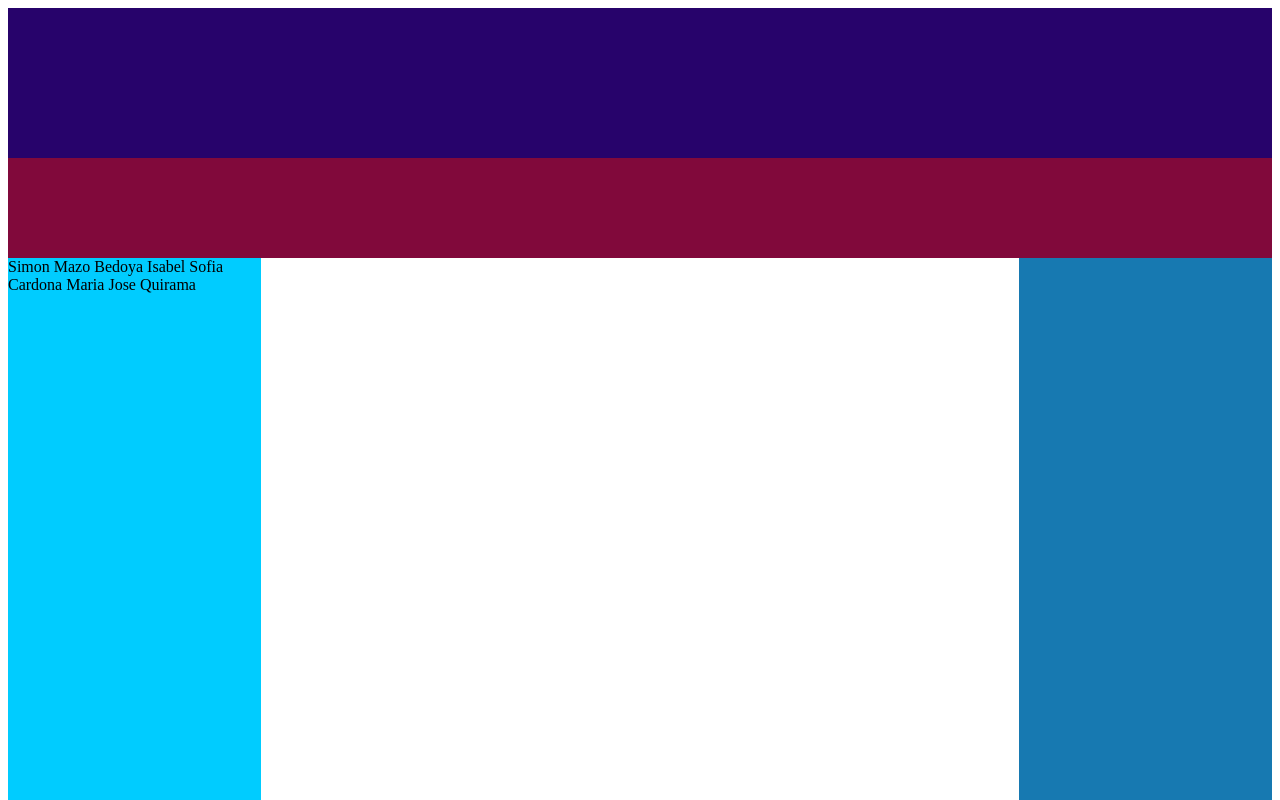
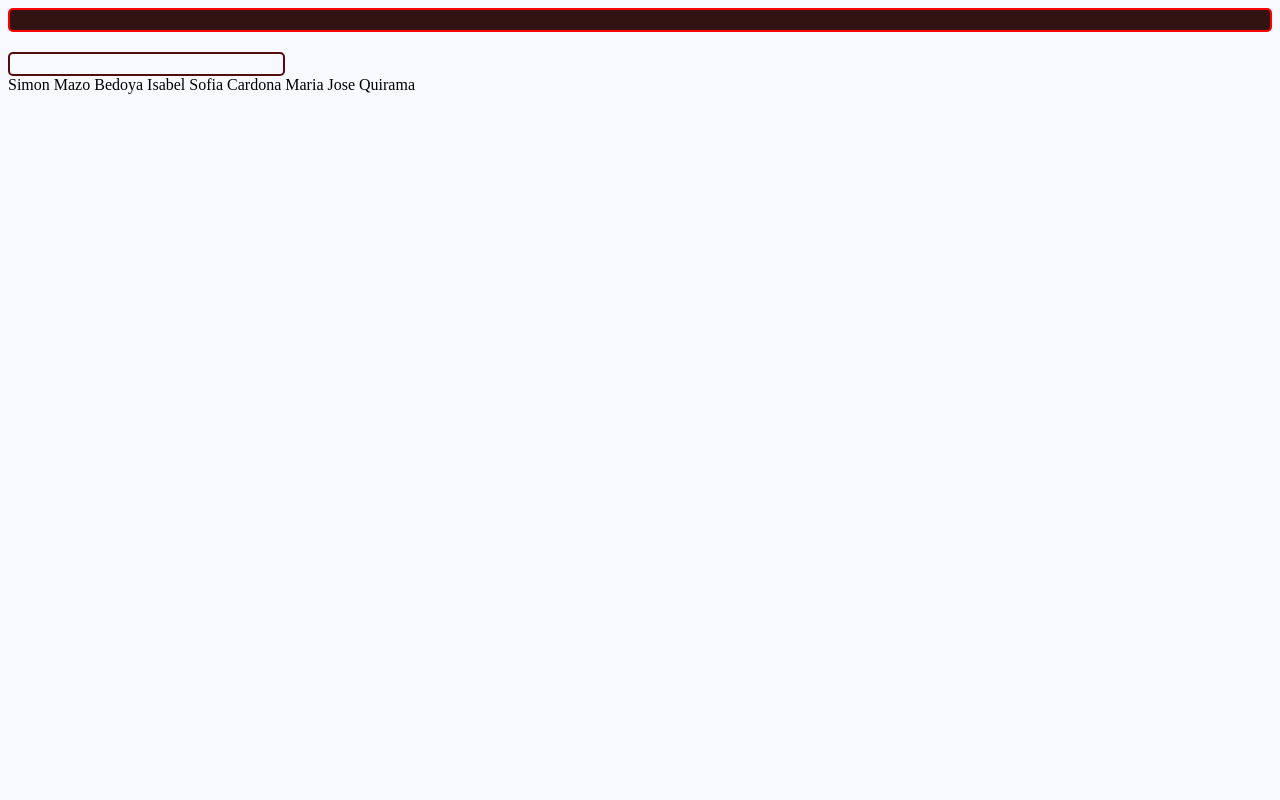
Before and after one commit to MAJOYSOFIA/pagina8-4, a plain HTML site: page index.html in a window 1280 px wide. Shown: the top 800 px of the page. Drawn offline with Linux system fonts and the light colour scheme.

Commit message:
Add files via upload

```diff
--- /dev/null
+++ b/botones.css
@@ -0,0 +1,77 @@
+*{
+
+    padding: 0px;
+
+    margin: 0px;
+
+    }
+
+    ul, ol{
+
+    list-style: none;
+
+    }
+
+    .botones li a{
+
+    background-color: rgb(219, 157, 214);
+
+    color: rgb(0, 0, 0);
+
+    text-decoration: none;
+
+    padding: 10px 10px;
+
+    display: block;
+
+    }
+
+    .menu{
+
+    margin: auto;
+
+    width: 800px;
+
+    font-family: 'Gill Sans', 'Gill Sans MT', Calibri, 'Trebuchet MS', sans-serif;
+
+    }
+
+    .botones > li{
+
+    float: left ;
+
+    }
+
+    .menu li:hover > ul{
+
+    display: block;
+
+    }
+
+    .botones li a:hover {
+
+    background-color: rgb(235, 238, 238);
+
+    }
+
+    .menu li ul{
+
+    position: absolute;
+
+    min-width: 140px;
+
+    display: none;
+
+    }
+
+
+
+    .encabezado{
+
+    width:100%;
+
+    height: 150px;
+
+
+
+    }
--- /dev/null
+++ b/estilos.css
@@ -0,0 +1,116 @@
+*{
+
+    padding: 0px;
+
+    margin: 0px;
+
+    }
+
+
+
+
+    body{
+
+    background-image: url("");
+
+
+    background-repeat: no-repeat;
+
+    }
+    .ftecnologia{
+
+        background-image: url("es");
+
+        background-repeat: no-repeat;
+
+        }
+
+    .img{
+
+    position: relative;
+
+     top: 100px;
+
+    width: 1000px;
+
+    height: 1000px;
+
+    border-radius: 10px;
+
+    background-repeat: no-repeat;
+
+
+
+    left: 180px;
+
+    background-image: url("medellin.jpg");
+
+    }
+
+    .contenedor{
+
+
+
+    height: 230px;
+
+
+
+    }
+
+    .texto{
+
+    font-size: 40px;
+
+    text-align: justify;
+
+    color: brown;
+
+
+
+    }
+    .contenido{
+
+        height: 280px;
+
+        width: 100%;
+
+        position: absolute;
+
+        top: 410px;
+
+
+
+        }
+
+
+
+        .imagentecno{
+
+
+
+        background-repeat: no-repeat;
+
+        float:left;
+
+        height: 200px;
+
+        width: 260px;
+
+        margin-left: 5px;
+
+        margin-right:5px;
+
+        background-image: url
+        }
+
+        .textotecno{
+
+        text-align: justify;
+
+        color: azure;
+
+        font-size: 20px;
+
+
+
+        }
--- a/temas.css
+++ b/temas.css
@@ -1,43 +1,38 @@
+body{
+    background-color: ghostwhite;
+}
+
 .contenedor{
-
     width: 100%;
     height: 1400px;
-    background-color: rgb(0, 217, 255);
 }
+
 .encabezado{
+    background-color: rgb(51, 18, 18);
+    padding: 10px;
+    text-align: center;
+    border: 2px solid rgb(255, 0, 0);
+    border-radius: 5px;
+}
 
-    width: 100%;
-    height: 150px;
-    background-color: rgb(39, 3, 107);
+.menu{
+    margin-top: 20px;
+    display: flex;
+    border: 2px solid rgb(82, 13, 13);
+    border-radius: 5px;
+    width: 20%;
+    padding: 10px;
 }
-.menu{
 
-    width: 100%;
-    height: 100px;
-    background-color: rgb(129, 9, 59);
+.forma{
+    display: flex;
+    align-items: center;
 }
-.contenedor2{
 
-    width: 100%;
-    height: 1200px;
-    background-color: zrgb(184, 10, 10);
-    display: flex;
+.coco{
+    align-items: center;
+
 }
-.izquierdo{
 
-    width: 20%;
-    height: 1200px;
-    background-color: rgb(0, 204, 255);
-}
-.centro{
-
-    width: 60%;
-    height: 1200px;
-    background-color: rgb(255, 255, 255);
-}
-.derecho{
-
-    width: 20%;
-    height: 1200px;
-    background-color: rgb(23, 121, 177);
-}
+.opcion{
+    padding: 0 20px 0
```
Also changed, not shown: tecnologia.html (added, +35 -0 lines).
